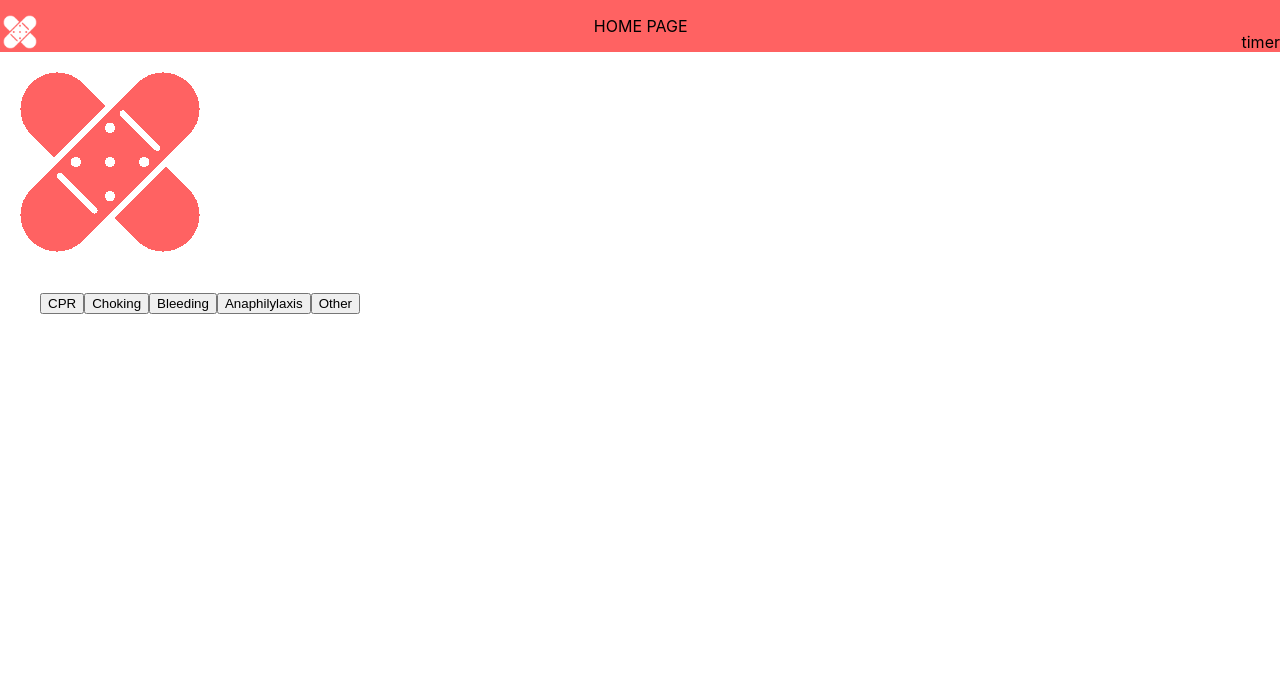
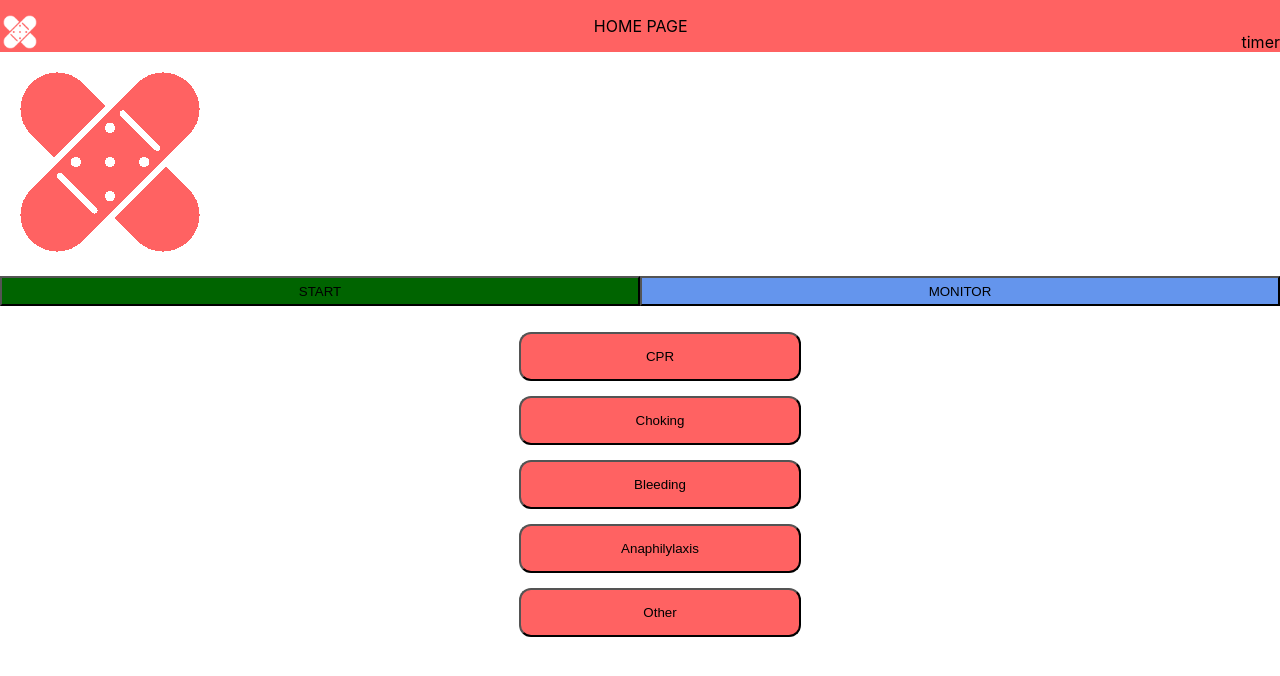
Before and after one commit to WesleyMatthee/kiss-react, a React (Create React App) app: page / in a window 1280 px wide. Shown: the top 676 px of the page. Built offline with nearby package versions, Linux system fonts and the light colour scheme.

Commit message:
Basic style and layout for home page

```diff
--- a/src/components/root.css
+++ b/src/components/root.css
@@ -1,9 +1,43 @@
-.App {
-  text-align: center;
+.container{
+  display: flex;
+  align-items: center;
+  justify-content: center;
 }
 
-
-.container {
+.emergencies-button{
   display: flex;
   flex-direction: column;
 }
+
+.container button{
+  display: flex;
+  align-items: center;
+  justify-content: center;
+  padding-bottom: 15px;
+  padding-top: 15px;
+  padding-left: 100px;
+  padding-right: 100px;
+  margin-bottom: 15px;
+  border-radius: 12px;
+  background-color: #FF6262;
+}
+
+.button-buffer{
+  display: flex;
+  flex-direction: row;
+  height: 30px;
+  margin-bottom: 10px;
+}
+
+.button-buffer button{
+  display: block;
+  width: 50%;
+}
+
+.start-button{
+  background-color: darkgreen;
+}
+
+.monitor-button{
+  background-color: cornflowerblue;
+}
--- a/src/components/root.jsx
+++ b/src/components/root.jsx
@@ -7,17 +7,17 @@ export default function root() {
 
     <Nav/>
 
-    <div className='wrapper'>
-      <header className='main-header'>
+    <div className='carousel-wrapper'>
         <div className='profileimage'>
             <img className='userimage' src='/images/Kiss-Logo-Red.png'></img>
         </div>
-      </header>
     </div>
+
+    <div className='button-buffer'><button className='start-button' type='button'>START</button> <button className='monitor-button' type='button'>MONITOR</button></div>
 
 
     <section className='container'>
-      <ul>
+      <ul className='emergencies-button'>
         <button type="button">CPR</button>
         <button type="button">Choking</button>
         <button type="button">Bleeding</button>
```
